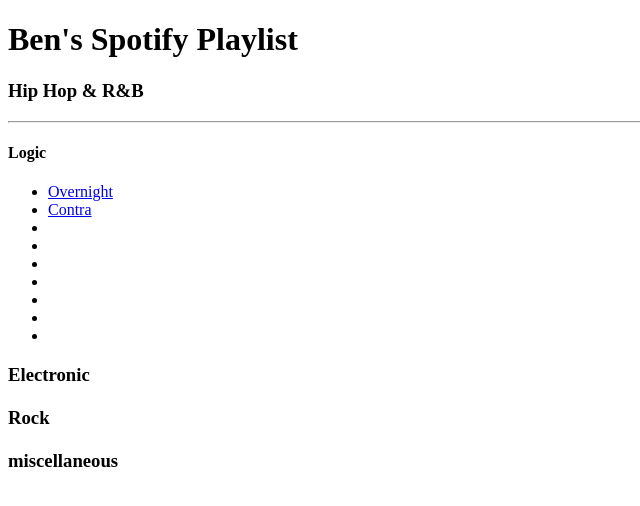
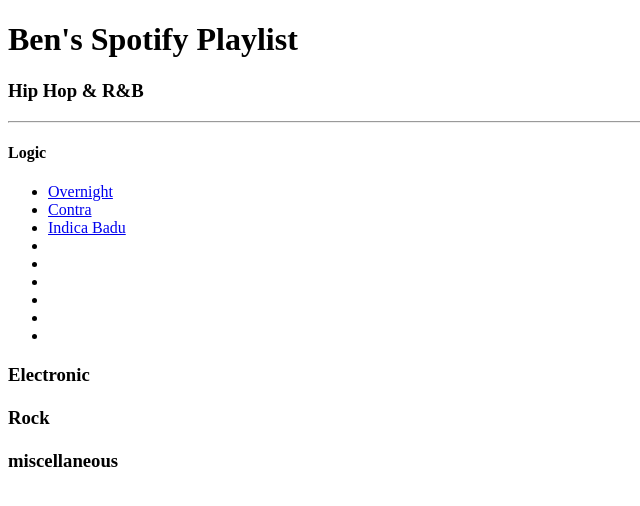
Before and after one commit to Bclajr/spotifyPlaylistProject, a plain HTML site: page index.html in a window 1280 px wide. Shown: the whole page, without its empty margins (0-640 px from the left). Drawn offline with Linux system fonts and the light colour scheme.

Commit message:
Add song Indica Badu

```diff
--- a/index.html
+++ b/index.html
@@ -18,7 +18,7 @@
         <ul>
             <li><a href="https://open.spotify.com/track/3s3VVLE1kB7Xk2AoJKlGmr?si=KupKKJZiTqaxgisa5sDarQ">Overnight</a></li>
             <li><a href="https://open.spotify.com/track/7u90MSvVyEjL0c8icaE7jl?si=PkdcDvxYToabanNpbbjuXA">Contra</a></li>
-            <li><a href=""></a></li>
+            <li><a href="https://open.spotify.com/track/0jqBo5RYn008f4ZY8kPewW?si=ZDZ5xxDiSGmuN6qxIxfldg">Indica Badu</a></li>
             <li><a href=""></a></li>
             <li><a href=""></a></li>
             <li><a href=""></a></li>
```
